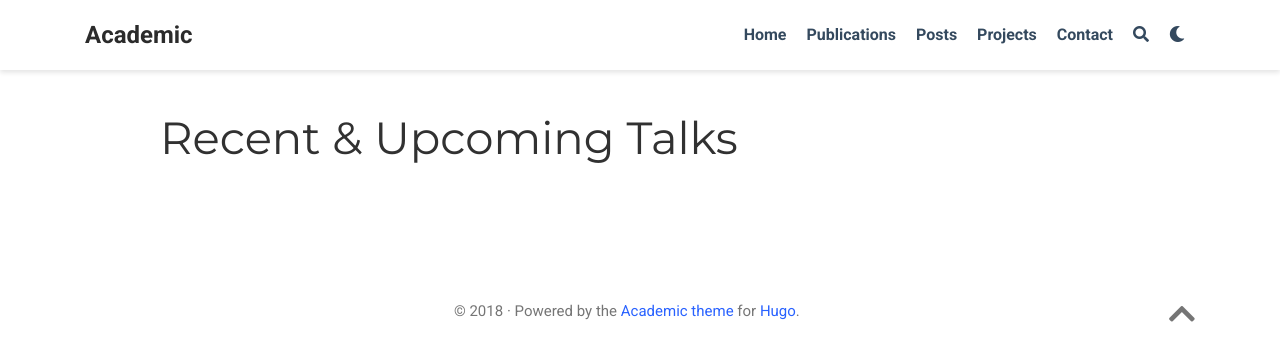
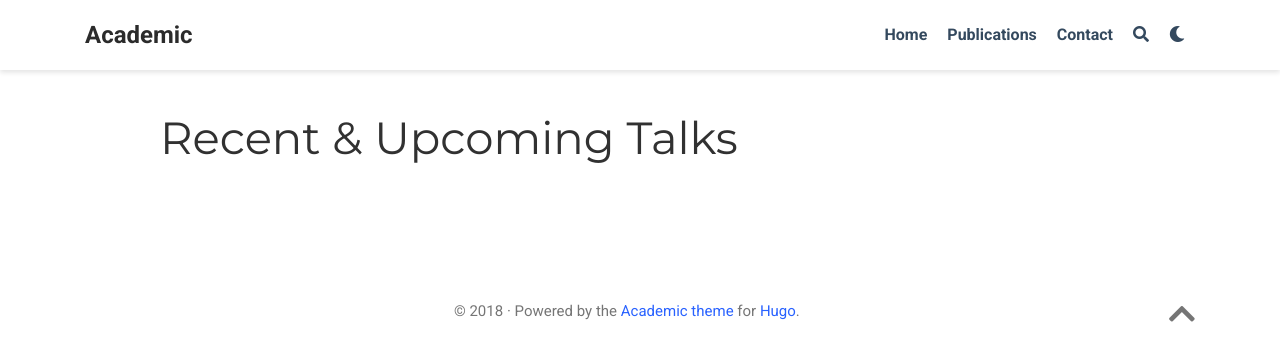
Before and after one commit to QIANXunK/QIANXunK.github.io, a plain HTML site: page talk/index.html in a window 1280 px wide. Drawn offline with nearby package versions, Linux system fonts and the light colour scheme; some icons are missing.

Commit message:
Update index.html

```diff
--- a/talk/index.html
+++ b/talk/index.html
@@ -200,47 +200,9 @@
 
 
         <li class="nav-item">
-          <a class="nav-link" href="/#publications_selected">
+          <a class="nav-link" href="/#publications">
 
             <span>Publications</span>
-
-          </a>
-        </li>
-
-
-
-
-
-
-
-
-
-
-
-
-        <li class="nav-item">
-          <a class="nav-link" href="/#posts">
-
-            <span>Posts</span>
-
-          </a>
-        </li>
-
-
-
-
-
-
-
-
-
-
-
-
-        <li class="nav-item">
-          <a class="nav-link" href="/#projects">
-
-            <span>Projects</span>
 
           </a>
         </li>
```
